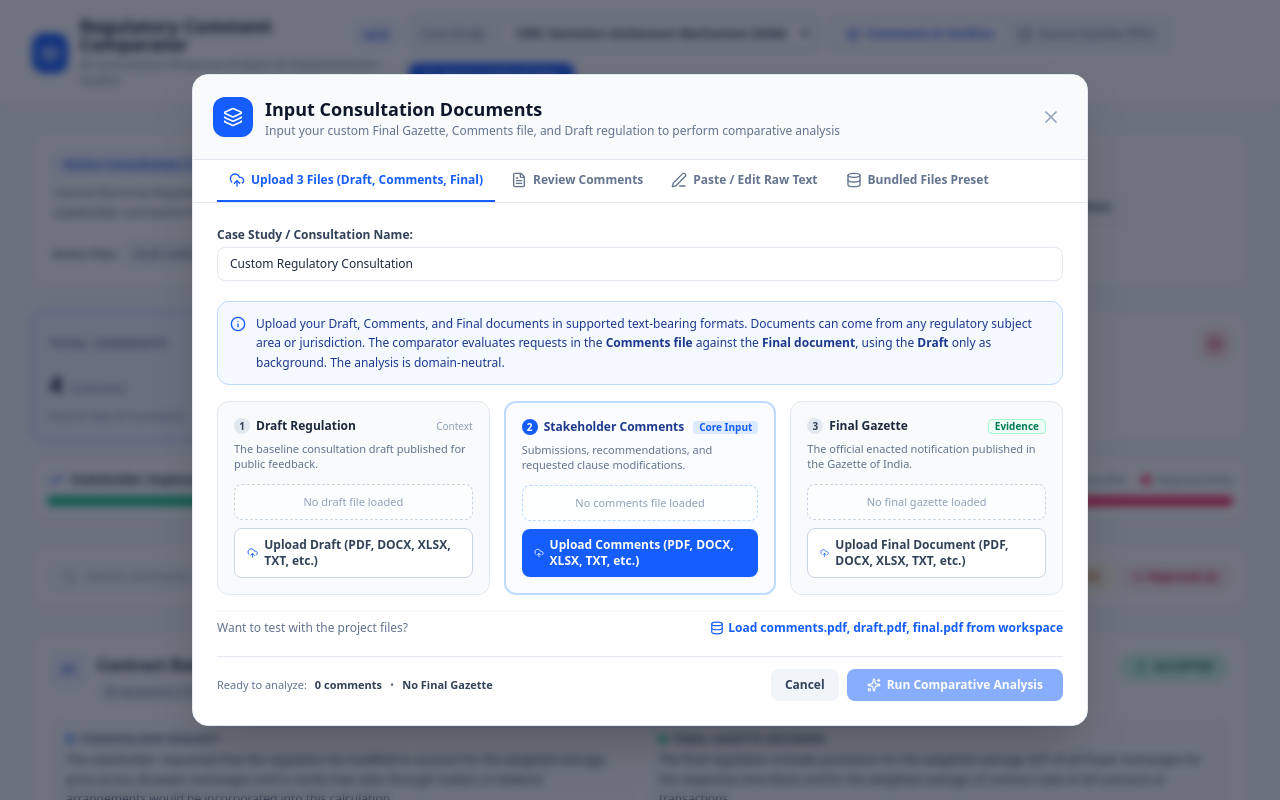
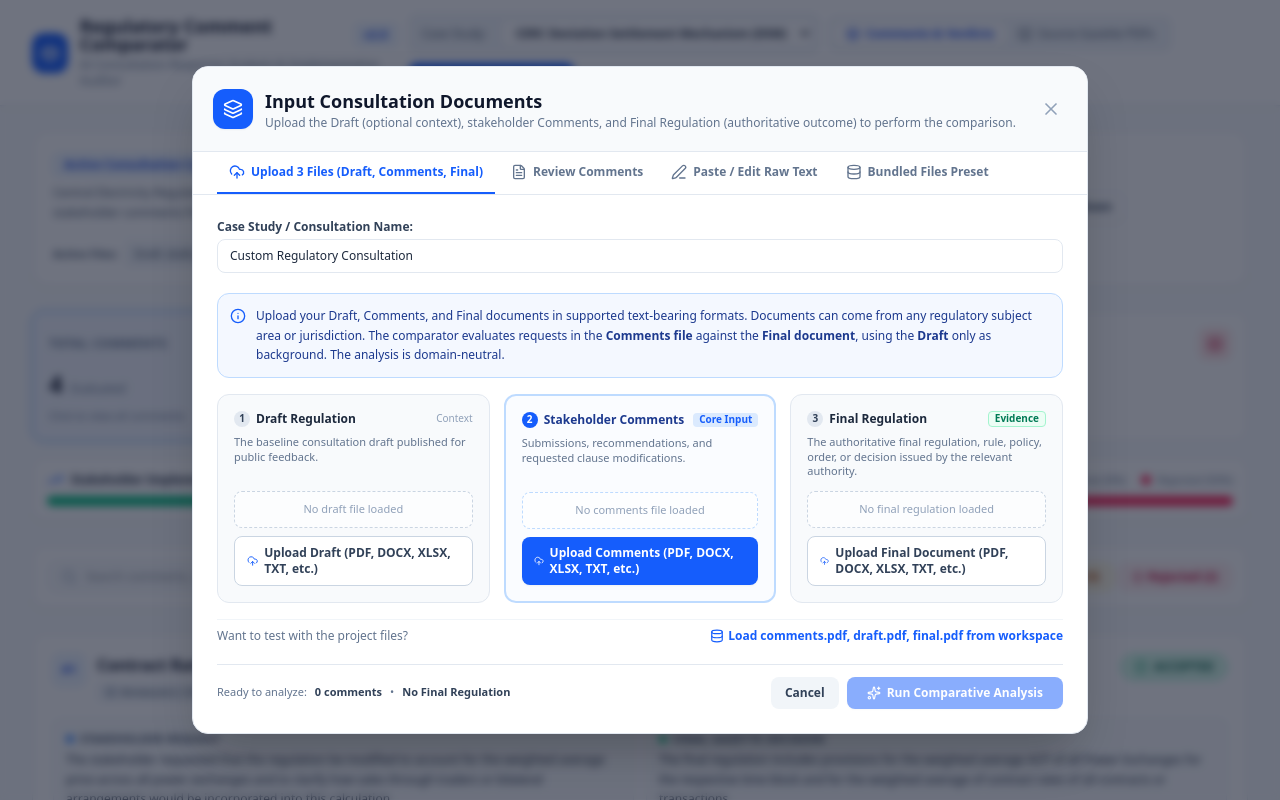
Before and after one commit to kitiozz/cerc-comment-comparator, a React (Vite) app: page / in a window 1280 px wide. Both pictures are taken after a click on the button "Input / Upload Files". Shown: the top 800 px of the page. Built offline with nearby package versions, Linux system fonts and the light colour scheme.

Commit message:
Make custom analysis labels domain-neutral

```diff
--- a/src/components/CustomAnalysisModal.tsx
+++ b/src/components/CustomAnalysisModal.tsx
@@ -126,7 +126,7 @@ export const CustomAnalysisModal: React.FC<CustomAnalysisModalProps> = ({
         setFinalFile(file);
         setFinalFileName(file.name);
         setFinalText(text);
-        setStatusMessage(`✔ Extracted Final Gazette: ${data.paragraphs?.length || 0} statements (${Math.round(text.length / 1024)} KB)`);
+        setStatusMessage(`✔ Extracted Final Regulation: ${data.paragraphs?.length || 0} statements (${Math.round(text.length / 1024)} KB)`);
       } else if (type === 'comments') {
         setCommentsFile(file);
         setCommentsFileName(file.name);
@@ -229,7 +229,7 @@ export const CustomAnalysisModal: React.FC<CustomAnalysisModalProps> = ({
     e.preventDefault();
 
     if (!finalText.trim()) {
-      alert('Please provide the Final Gazette Regulation (file or text). This is required for evidence matching.');
+      alert('Please provide the Final Regulation or final decision document (file or text). This is required for evidence matching.');
       setActiveTab('upload');
       return;
     }
@@ -283,7 +283,7 @@ export const CustomAnalysisModal: React.FC<CustomAnalysisModalProps> = ({
                 Input Consultation Documents
               </h2>
               <p className="text-xs text-slate-500">
-                Input your custom Final Gazette, Comments file, and Draft regulation to perform comparative analysis
+                Upload the Draft (optional context), stakeholder Comments, and Final Regulation (authoritative outcome) to perform the comparison.
               </p>
             </div>
           </div>
@@ -524,18 +524,18 @@ export const CustomAnalysisModal: React.FC<CustomAnalysisModalProps> = ({
                   </div>
                 </div>
 
-                {/* 3. Final Gazette Dropzone */}
+                {/* 3. Final Regulation Dropzone */}
                 <div className="border border-slate-200 rounded-xl p-4 bg-slate-50 flex flex-col justify-between hover:border-slate-300 transition-colors">
                   <div>
                     <div className="flex items-center justify-between mb-2">
                       <span className="font-bold text-slate-800 text-xs flex items-center gap-1.5">
                         <span className="w-4 h-4 rounded-full bg-slate-200 text-slate-700 text-[10px] flex items-center justify-center font-bold">3</span>
-                        Final Gazette
+                        Final Regulation
                       </span>
                       <span className="text-[10px] font-bold text-emerald-700 bg-emerald-50 px-1.5 py-0.2 rounded border border-emerald-200">Evidence</span>
                     </div>
                     <p className="text-[11px] text-slate-500 mb-3">
-                      The official enacted notification published in the Gazette of India.
+                      The authoritative final regulation, rule, policy, order, or decision issued by the relevant authority.
                     </p>
                   </div>
 
@@ -552,13 +552,13 @@ export const CustomAnalysisModal: React.FC<CustomAnalysisModalProps> = ({
                       </div>
                     ) : (
                       <div className="bg-white/60 p-2.5 rounded-lg border border-dashed border-slate-300 text-center text-slate-400 text-[11px]">
-                        No final gazette loaded
+                        No final regulation loaded
                       </div>
                     )}
 
                     <label className="cursor-pointer flex items-center justify-center gap-1.5 px-3 py-2 bg-white border border-slate-300 hover:bg-slate-50 rounded-lg text-xs font-semibold text-slate-700 transition-colors">
                       <UploadCloud className="w-3.5 h-3.5 text-blue-600" />
-                      {isExtracting === 'final' ? 'Extracting...' : finalText ? 'Replace Final Gazette' : 'Upload Final Document (PDF, DOCX, XLSX, TXT, etc.)'}
+                      {isExtracting === 'final' ? 'Extracting...' : finalText ? 'Replace Final Regulation' : 'Upload Final Document (PDF, DOCX, XLSX, TXT, etc.)'}
                       <input
                         type="file"
                         accept=".pdf,.docx,.xlsx,.xls,.txt,.md,.csv,.json,.xml,.html,.htm"
@@ -599,7 +599,7 @@ export const CustomAnalysisModal: React.FC<CustomAnalysisModalProps> = ({
                     Extracted Stakeholder Comments ({parsedComments.length})
                   </h3>
                   <p className="text-[11px] text-slate-500">
-                    Each item will be individually verified against candidate statements in the Final Gazette.
+                    Each item will be individually verified against candidate statements in the Final Regulation.
                   </p>
                 </div>
 
@@ -714,13 +714,13 @@ export const CustomAnalysisModal: React.FC<CustomAnalysisModalProps> = ({
 
               <div>
                 <label className="block font-semibold text-slate-700 mb-1">
-                  2. Final Gazette Notification Text (Candidate evidence corpus):
+                  2. Final Regulation Notification Text (Candidate evidence corpus):
                 </label>
                 <textarea
                   rows={4}
                   value={finalText}
                   onChange={(e) => setFinalText(e.target.value)}
-                  placeholder="Paste verbatim statements or full text of the Final Gazette Regulation..."
+                  placeholder="Paste verbatim statements or full text of the Final Regulation Regulation..."
                   className="w-full p-2.5 bg-white border border-slate-200 rounded-lg text-slate-800 font-mono text-xs"
                 />
               </div>
@@ -749,7 +749,7 @@ export const CustomAnalysisModal: React.FC<CustomAnalysisModalProps> = ({
                   Workspace Repository Benchmark Dataset
                 </div>
                 <p className="text-xs text-slate-600 leading-relaxed">
-                  The application has bundled PDF copies of <strong>comments.pdf</strong>, <strong>draft.pdf</strong>, and <strong>final.pdf</strong> corresponding to the real Himachal Pradesh / Central electricity regulatory consultation benchmarks.
+                  The application has bundled PDF copies of <strong>comments.pdf</strong>, <strong>draft.pdf</strong>, and <strong>final.pdf</strong> used as an optional electricity-sector demonstration benchmark. This sample is not required for custom analyses.
                 </p>
 
                 <div className="grid grid-cols-1 sm:grid-cols-3 gap-2.5 text-xs">
@@ -763,7 +763,7 @@ export const CustomAnalysisModal: React.FC<CustomAnalysisModalProps> = ({
                   </div>
                   <div className="bg-white p-2.5 rounded-lg border border-slate-200">
                     <div className="font-semibold text-slate-800">final.pdf</div>
-                    <div className="text-[10px] text-slate-500">Final Gazette Notification</div>
+                    <div className="text-[10px] text-slate-500">Final Regulation Notification</div>
                   </div>
                 </div>
 
@@ -798,7 +798,7 @@ export const CustomAnalysisModal: React.FC<CustomAnalysisModalProps> = ({
               </span>
               <span>•</span>
               <span className="font-semibold text-slate-700">
-                {finalText ? `${Math.round(finalText.length / 1024)} KB Final Gazette` : 'No Final Gazette'}
+                {finalText ? `${Math.round(finalText.length / 1024)} KB Final Regulation` : 'No Final Regulation'}
               </span>
             </div>
 
```
